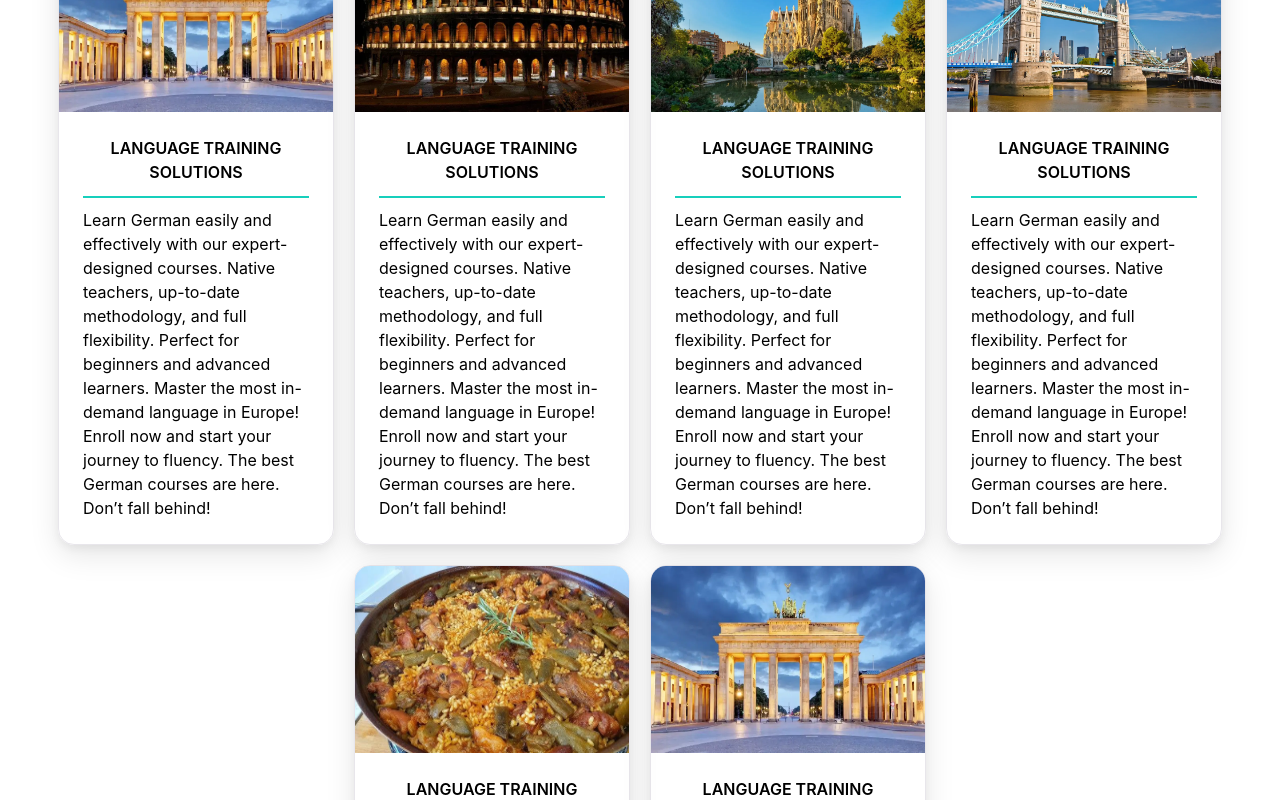
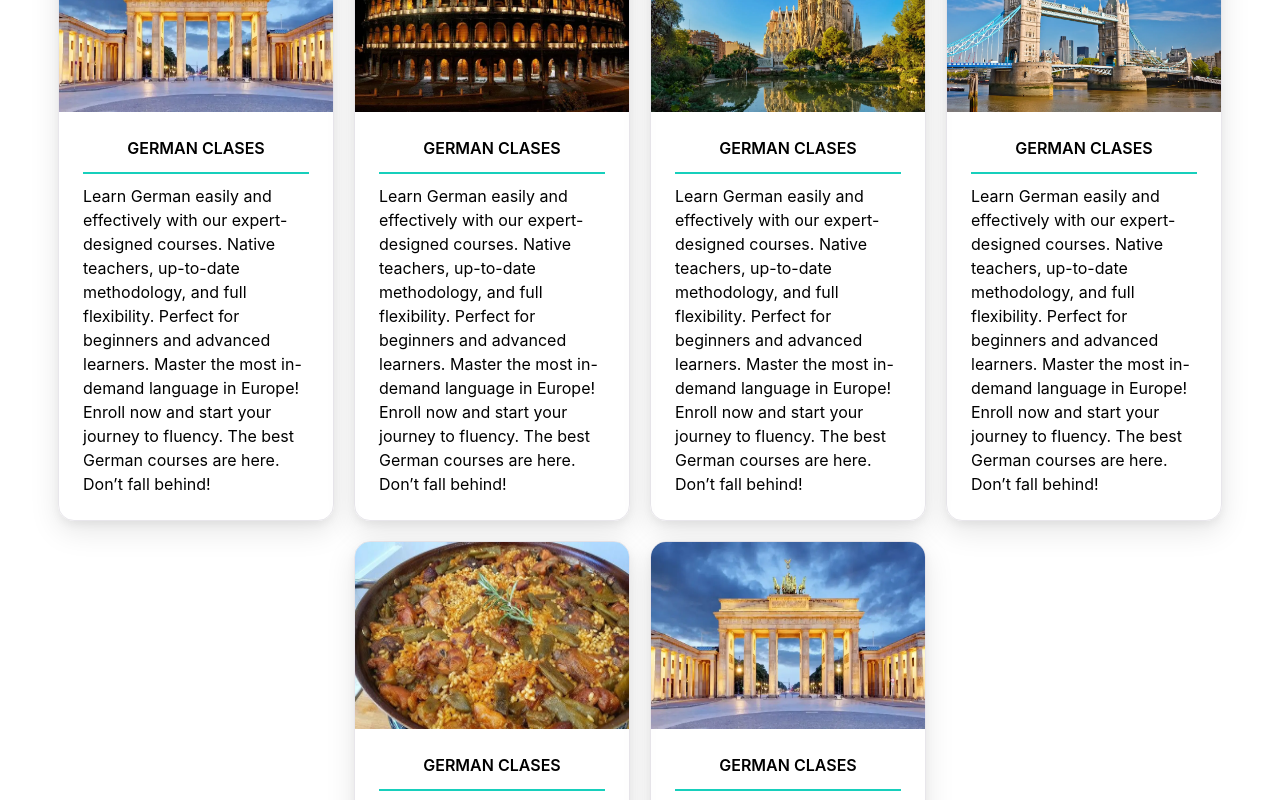
Before and after one commit to sargentogato/laguagues-web, a Vue app: page / in a window 1280 px wide. Shown: the part 1700-2500 px from the top of the page. Built offline with nearby package versions, Linux system fonts and the light colour scheme; the HTML template or start-up script is replaced by a standard one.

Commit message:
change some keys to better understanding

```diff
--- a/src/components/sectionCategories/SectionCategories.vue
+++ b/src/components/sectionCategories/SectionCategories.vue
@@ -1,46 +1,46 @@
 <script setup lang="ts">
   import { ref } from 'vue';
-  import TitlesParagraph from '../sharedComponents/TitlesParagraph.vue';
-  import CardCategory from './CardCategory.vue';
+import TitlesParagraph from '../sharedComponents/TitlesParagraph.vue';
+import CardCategory from './CardCategory.vue';
 
-  const title = ref(['categories.title']);
+  const title = ref(['categories.sectionTitle']);
 
   const dataCard = [
     {
-      srcImages: 'images/categories/language-team-Germany.webp',
-      title: 'categories.title',
-      text: 'categories.cardText',
-      altImages: 'Poner un descripción en los locales',
+      srcImages:      'images/categories/language-team-Germany.webp',
+      sectionTitle:   'categories.cardTitle',
+      cardTextGerman: 'categories.cardTextGerman',
+      altImages:      'Poner un descripción en los locales',
     },
     {
-      srcImages: 'images/categories/language-team-Itali.webp',
-      title: 'categories.title',
-      text: 'categories.cardText',
-      altImages: 'Poner un descripción en los locales',
+      srcImages:      'images/categories/language-team-Itali.webp',
+      sectionTitle:   'categories.cardTitle',
+      cardTextGerman: 'categories.cardTextGerman',
+      altImages:      'Poner un descripción en los locales',
     },
     {
-      srcImages: 'images/categories/language-team-Spain.webp',
-      title: 'categories.title',
-      text: 'categories.cardText',
-      altImages: 'Poner un descripción en los locales',
+      srcImages:      'images/categories/language-team-Spain.webp',
+      sectionTitle:   'categories.cardTitle',
+      cardTextGerman: 'categories.cardTextGerman',
+      altImages:      'Poner un descripción en los locales',
     },
     {
-      srcImages: 'images/categories/language-team-England.webp',
-      title: 'categories.title',
-      text: 'categories.cardText',
-      altImages: 'Poner un descripción en los locales',
+      srcImages:      'images/categories/language-team-England.webp',
+      sectionTitle:   'categories.cardTitle',
+      cardTextGerman: 'categories.cardTextGerman',
+      altImages:      'Poner un descripción en los locales',
     },
     {
-      srcImages: 'images/categories/language-team-workshop.jpg',
-      title: 'categories.title',
-      text: 'categories.cardText',
-      altImages: 'Poner un descripción en los locales',
+      srcImages:      'images/categories/language-team-workshop.jpg',
+      sectionTitle:   'categories.cardTitle',
+      cardTextGerman: 'categories.cardTextGerman',
+      altImages:      'Poner un descripción en los locales',
     },
     {
-      srcImages: 'images/categories/language-team-Germany.webp',
-      title: 'categories.title',
-      text: 'categories.cardText',
-      altImages: 'Poner un descripción en los locales',
+      srcImages:      'images/categories/language-team-Germany.webp',
+      sectionTitle:   'categories.cardTitle',
+      cardTextGerman: 'categories.cardTextGerman',
+      altImages:      'Poner un descripción en los locales',
     },
   ];
 </script>
@@ -66,8 +66,8 @@
           <CardCategory
             :src-image="card.srcImages"
             :imageAlt="card.altImages"
-            :title="card.title"
-            :text="card.text"
+            :title="card.sectionTitle"
+            :text="card.cardTextGerman"
             font-weight="600"
           />
         </template>
--- a/src/locales/en/categories.ts
+++ b/src/locales/en/categories.ts
@@ -1,7 +1,7 @@
 const categories = {
-  title:     'Language Training Solutions',
-  cardTitle: 'German clases',
-  cardText:  `Learn German easily and effectively with our expert-designed courses. Native teachers, up-to-date methodology,
+  sectionTitle:   'Language Training Solutions',
+  cardTitle:      'German clases',
+  cardTextGerman: `Learn German easily and effectively with our expert-designed courses. Native teachers, up-to-date methodology,
     and full flexibility. Perfect for beginners and advanced learners. Master the most in-demand language in Europe!
     Enroll now and start your journey to fluency. The best German courses are here. Don’t fall behind!`,
 } as const;
--- a/src/locales/es/categories.ts
+++ b/src/locales/es/categories.ts
@@ -1,7 +1,7 @@
 const categories = {
-  title:     'Soluciones de formación en idiomas',
-  cardTitle: 'Clases de Aleman',
-  cardText:  `Aprende alemán de forma fácil y efectiva con nuestros cursos diseñados por expertos. Profesores nativos, metodología actualizada
+  sectionTitle:   'Soluciones de formación en idiomas',
+  cardTitle:      'Clases de Aleman',
+  cardTextGerman: `Aprende alemán de forma fácil y efectiva con nuestros cursos diseñados por expertos. Profesores nativos, metodología actualizada
     y flexibilidad total. Ideal para principiantes y avanzados. ¡Domina el idioma más demandado en Europa! Inscríbete ahora y empieza tu
     camino hacia la fluidez. Los mejores cursos de alemán están aquí. ¡No te quedes atrás!`,
 } as const;
```
